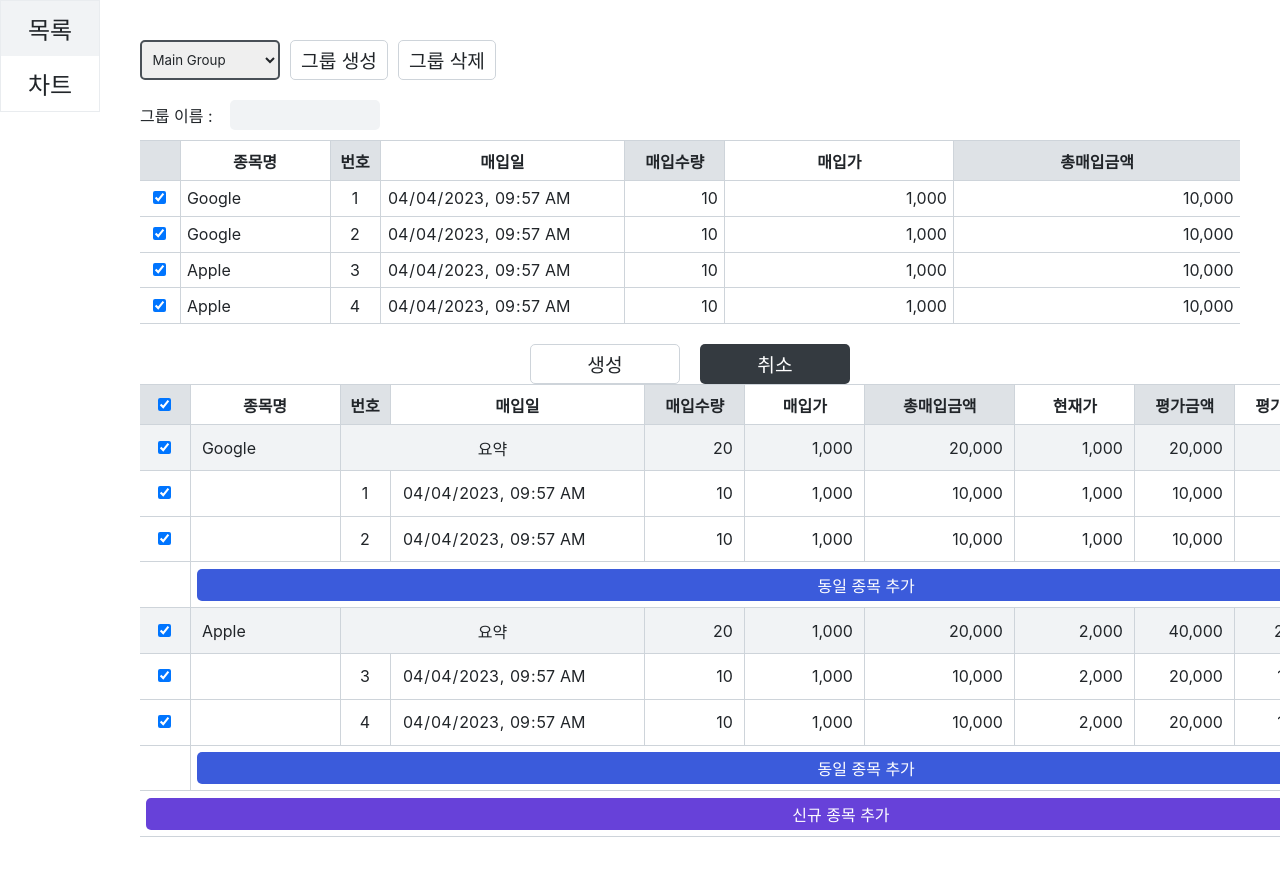
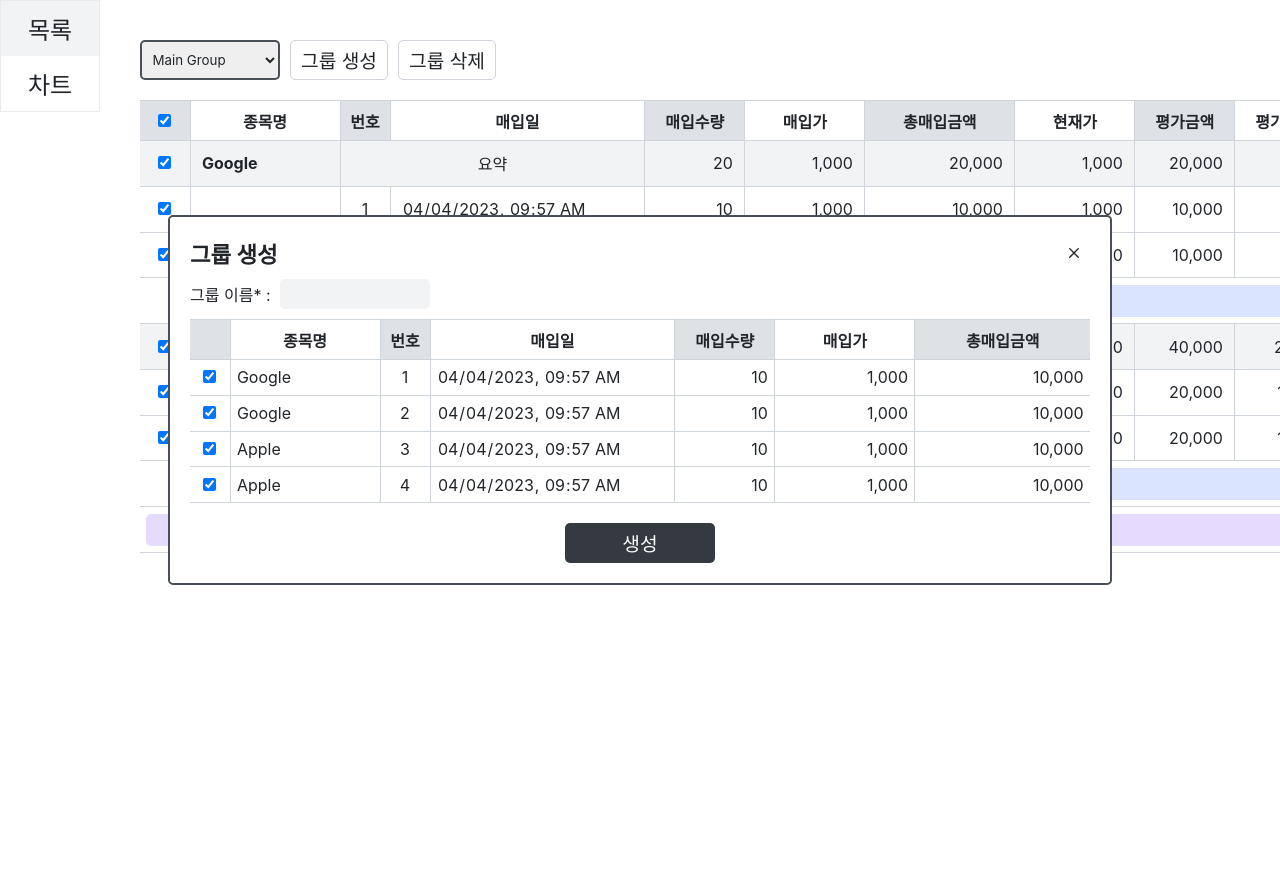
Before and after one commit to Globalkmaria/rateOfReturn, a React (Create React App) app: page / in a window 1280 px wide. Both pictures are taken after a click on the button "그룹 생성". Shown: the top 876 px of the page. After the commit the page ends 800 px from the top, so only its background shows below. Built offline with nearby package versions, Linux system fonts and the light colour scheme; a web font is replaced by a local one.

Commit message:
upgrade style

```diff
--- a/src/views/List/GroupButtons/AddGroupModal.tsx
+++ b/src/views/List/GroupButtons/AddGroupModal.tsx
@@ -11,12 +11,14 @@ import {
 import { selectStocks } from '../../../features/stockList/stockListSlice';
 import GroupModalTable from './GroupModal/GroupModalTable';
 import styled from 'styled-components';
+import Modal from '../../../components/Modal';
 
 interface AppGroupModalProps {
   onClose: () => void;
+  isOpen: boolean;
 }
 
-const AddGroupModal = ({ onClose }: AppGroupModalProps) => {
+const AddGroupModal = ({ onClose, isOpen }: AppGroupModalProps) => {
   const dispatch = useDispatch();
   const [name, setName] = useState('');
 
@@ -36,15 +38,17 @@ const AddGroupModal = ({ onClose }: AppGroupModalProps) => {
     dispatch(initCheckedItems(stocks));
     onClose();
   };
+
   useEffect(() => {
     setName('');
   }, [onClose]);
 
   return (
+    <Modal title='그룹 생성' isOpen={isOpen} onClose={onClose}>
       <StyledAddGroupModal>
         <div className='group-name'>
           <label className='group-name__label' htmlFor='group-name'>
-          그룹 이름 :
+            그룹 이름* :
           </label>
           <Input
             value={name}
@@ -55,20 +59,22 @@ const AddGroupModal = ({ onClose }: AppGroupModalProps) => {
         </div>
         <GroupModalTable />
         <div className='button-groups'>
-        <BorderButton onClick={onAddGroup} width={150} size='m'>
+          <ContainedButton onClick={onAddGroup} width={150} size='m'>
             생성
-        </BorderButton>
-        <ContainedButton width={150} size='m' onClick={onClose}>
-          취소
           </ContainedButton>
         </div>
       </StyledAddGroupModal>
+    </Modal>
   );
 };
 
 export default AddGroupModal;
 
 const StyledAddGroupModal = styled('div')`
+  width: 900px;
+  max-height: 500px;
+  overflow-y: auto;
+
   .group-name {
     display: flex;
     align-items: center;
--- a/src/views/List/StockItem/PurchasedStock.tsx
+++ b/src/views/List/StockItem/PurchasedStock.tsx
@@ -25,6 +25,7 @@ import {
   deletePurchaseItemFromGroup,
   selectIsMainGroupSelected,
 } from '../../../features/groups/groupsSlice';
+import { BorderButton } from '../../../components/Button';
 
 type InputChangeProps = (
   e: React.ChangeEvent<HTMLInputElement>,
@@ -155,6 +156,12 @@ export default PurchasedStock;
 
 const StyledPurchasedStockRow = styled(TableRow)`
   &:hover {
-    background: ${({ theme }) => theme.colors.yellow000};
+    background: ${({ theme }) => theme.colors.indigo000};
+  }
+
+  ${BorderButton} {
+    &:not([disabled]):hover {
+      background: ${({ theme }) => theme.colors.grey400};
+    }
   }
 `;
--- a/src/views/List/StockItem/SummaryInfo.tsx
+++ b/src/views/List/StockItem/SummaryInfo.tsx
@@ -117,6 +117,7 @@ const SummaryInfo = ({ stockId }: SummaryInfoProps) => {
       />
       <TableCell>
         <Input
+          className='stockName'
           fullWidth
           onChange={onStockNameChange}
           value={stockInfo.mainInfo.stockName}
@@ -156,6 +157,10 @@ export default SummaryInfo;
 export const StyledSummaryRow = styled(TableRow)`
   background: ${({ theme }) => theme.colors.grey100};
 
+  .stockName {
+    font-weight: 700;
+  }
+
   ${TableCell} > ${BaseInput} {
     background: ${({ theme }) => theme.colors.grey300};
   }
--- a/src/views/List/StockItem/components.tsx
+++ b/src/views/List/StockItem/components.tsx
@@ -111,7 +111,12 @@ export const AddSameStockButton = ({ stockId }: { stockId: string }) => {
     <TableRow>
       <TableCell></TableCell>
       <TableCell colSpan={12}>
-        <ContainedButton onClick={onAddSameStock} color='secondary1' fullWidth>
+        <ContainedButton
+          mode='light'
+          onClick={onAddSameStock}
+          color='secondary1'
+          fullWidth
+        >
           동일 종목 추가
         </ContainedButton>
       </TableCell>
--- a/src/views/List/StockList.tsx
+++ b/src/views/List/StockList.tsx
@@ -66,7 +66,12 @@ const AddNewStock = () => {
   return (
     <TableRow>
       <TableCell colSpan={13}>
-        <ContainedButton onClick={onAddNewStock} color='secondary2' fullWidth>
+        <ContainedButton
+          mode='light'
+          onClick={onAddNewStock}
+          color='secondary2'
+          fullWidth
+        >
           신규 종목 추가
         </ContainedButton>
       </TableCell>
```
Lines whose indentation alone changed are shown as unchanged.
